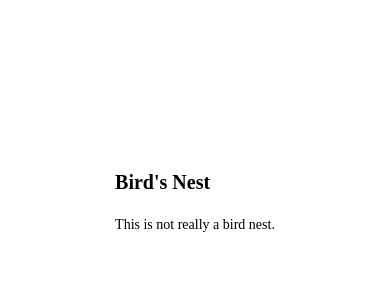
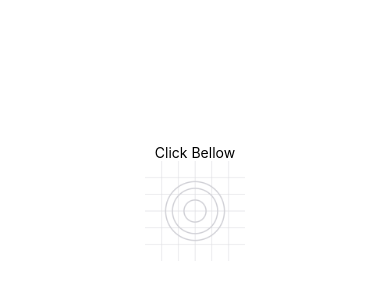
Before and after one commit to AdeshJ4/Done-With-It, a React Native app: screen / in a window 390 px wide. Shown: the part 220-520 px from the top of the page. Built offline with nearby package versions, Linux system fonts and the light colour scheme.

Commit message:
TouchableWithoutFeedback

```diff
--- a/App.js
+++ b/App.js
@@ -1,24 +1,23 @@
-import React, { useState } from "react";
-import { Text, StyleSheet, View } from "react-native";
+import { useState } from "react";
+import {
+  View,
+  Text,
+  Image,
+  StyleSheet,
+  TouchableWithoutFeedback,
+} from "react-native";
 
 const App = () => {
-  const [titleText, setTitleText] = useState("Bird's Nest");
-  const bodyText = "This is not really a bird nest.";
-
-  const onPressTitle = () => {
-    setTitleText("Bird's Nest [pressed]");
-  };
-
+  const [txt, setTxt] = useState("Click Bellow");
   return (
     <View style={styles.container}>
-      <Text style={styles.baseText}>
-        <Text style={styles.titleText} onPress={onPressTitle}>
-          {titleText}
-          {"\n"}
-          {"\n"}
-        </Text>
-        <Text numberOfLines={5}>{bodyText}</Text>
-      </Text>
+      <Text>{txt}</Text>
+      <TouchableWithoutFeedback onPress={() => setTxt("Clicked")}>
+        <Image
+          source={require("./assets/adaptive-icon.png")}
+          style={styles.image}
+        />
+      </TouchableWithoutFeedback>
     </View>
   );
 };
@@ -29,13 +28,11 @@ const styles = StyleSheet.create({
     justifyContent: "center",
     alignItems: "center",
   },
-  baseText: {
-    fontFamily: "Cochin",
-  },
-  titleText: {
-    fontSize: 20,
-    fontWeight: "bold",
+  image: {
+    width: "100%",
+    height: "100%",
+    maxHeight: 100,
+    maxWidth: 100,
   },
 });
-
 export default App;
```
